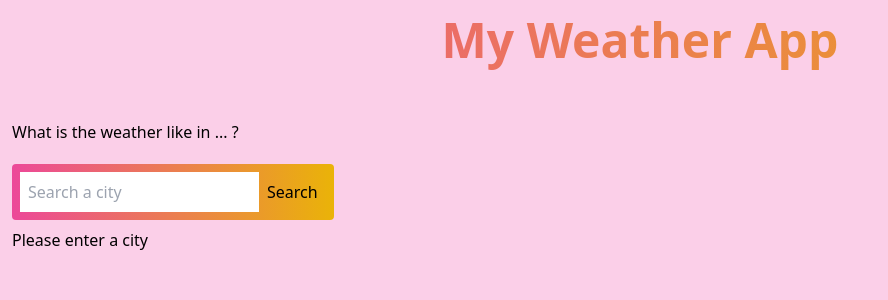
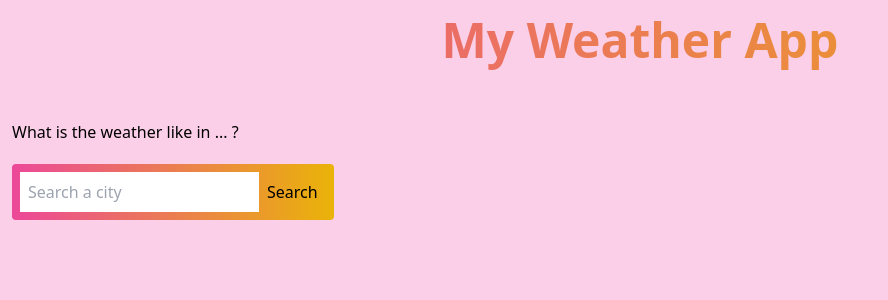
Before and after one commit to becodeorg/hamilton-7-react-project-TreshMiralissa--WeatherApp, a React (Vite) app in the folder weatherApp/: page / in a window 1280 px wide. Shown: the top 300 px of the page, without its empty margins (0-888 px from the left). Built offline with nearby package versions, Linux system fonts and the light colour scheme.

Commit message:
changement txt

```diff
--- a/weatherApp/src/App.jsx
+++ b/weatherApp/src/App.jsx
@@ -51,7 +51,7 @@ const getWeather = (e) =>{
       </div>
     <div>
       {typeof weatherData.main === 'undefined'?(
-        <p className="mt-2">Please enter a city</p>
+        <p className="mt-2"></p>
       ):
       (<div className= "bg-gradient-to-r from-pink-500 to-yellow-500 mt-10 rounded-lg shadow-lg px-4 py-4 xl:py-12 xl:px-28 md:px-12 md:py-8">
         <div className="flex flex-col justify-center items-center xl:ml-auto mx-auto">
```
